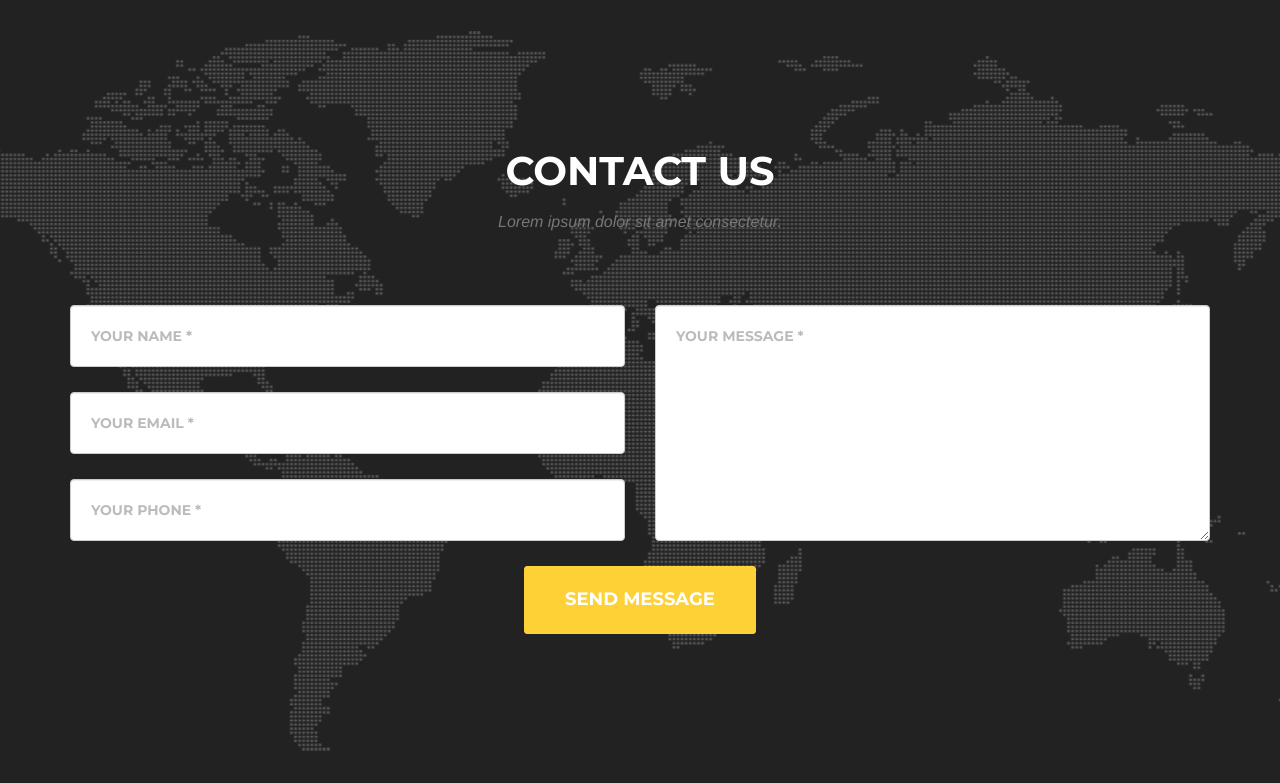
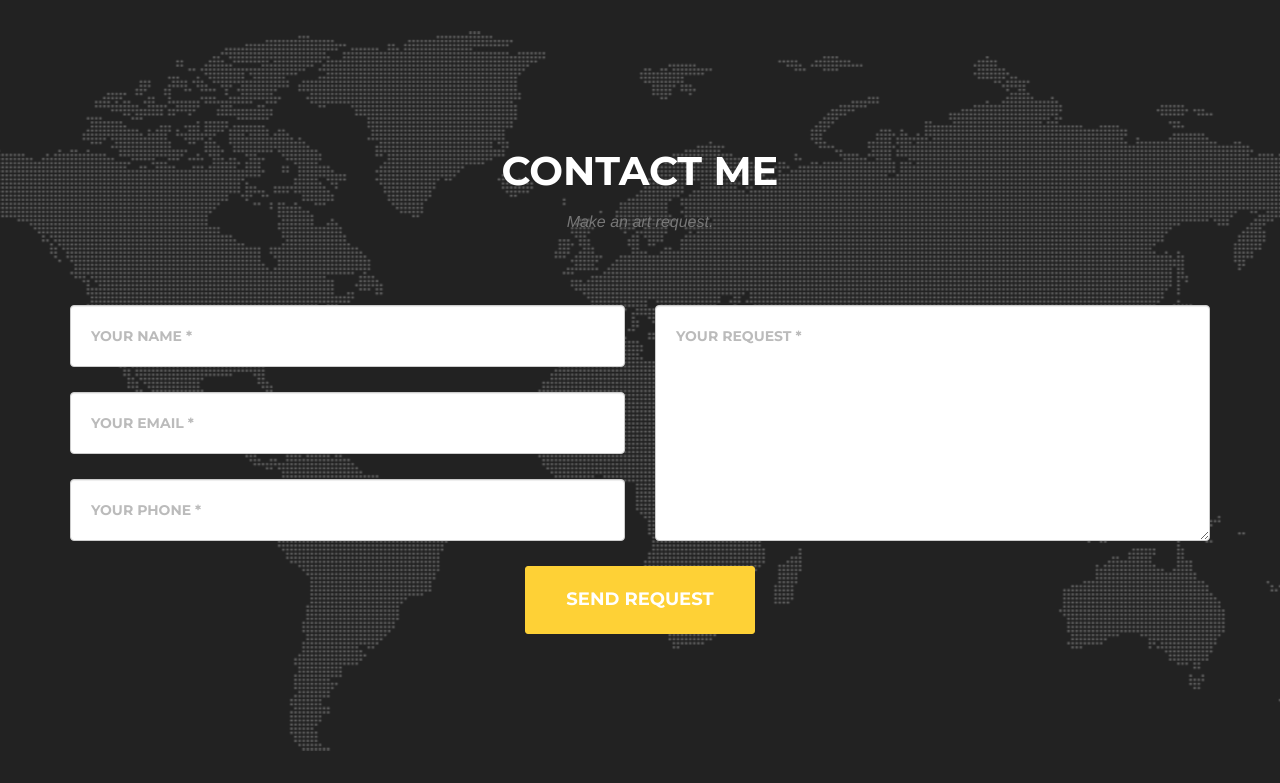
Before and after one commit to dayyaan/Yara-website, a PHP site: page / in a window 1280 px wide. Shown: the part 5391-6174 px from the top of the page. Run offline with PHP 8.4, Linux system fonts and the light colour scheme; some libraries are stand-ins or nearby versions; some web fonts are replaced.

Commit message:
4th change

```diff
--- a/index.php
+++ b/index.php
@@ -378,8 +378,8 @@ require_once("connection.php");
         <div class="container">
             <div class="row">
                 <div class="col-lg-12 text-center">
-                    <h2 class="section-heading">Contact Us</h2>
-                    <h3 class="section-subheading text-muted">Lorem ipsum dolor sit amet consectetur.</h3>
+                    <h2 class="section-heading">Contact Me</h2>
+                    <h3 class="section-subheading text-muted">Make an art request.</h3>
                 </div>
             </div>
             <div class="row">
@@ -402,14 +402,14 @@ require_once("connection.php");
                             </div>
                             <div class="col-md-6">
                                 <div class="form-group">
-                                    <textarea class="form-control" placeholder="Your Message *" id="message" required data-validation-required-message="Please enter a message."></textarea>
+                                    <textarea class="form-control" placeholder="Your Request *" id="request" required data-validation-required-message="Please specify your request. Think of possible themes, emotions or scenarios. Your request remains 100% anonymous."></textarea>
                                     <p class="help-block text-danger"></p>
                                 </div>
                             </div>
                             <div class="clearfix"></div>
                             <div class="col-lg-12 text-center">
                                 <div id="success"></div>
-                                <button type="submit" class="btn btn-xl">Send Message</button>
+                                <button type="submit" class="btn btn-xl">Send Request</button>
                             </div>
                         </div>
                     </form>
@@ -417,6 +417,7 @@ require_once("connection.php");
             </div>
         </div>
     </section>
+
 
     <footer>
         <div class="container">
```
